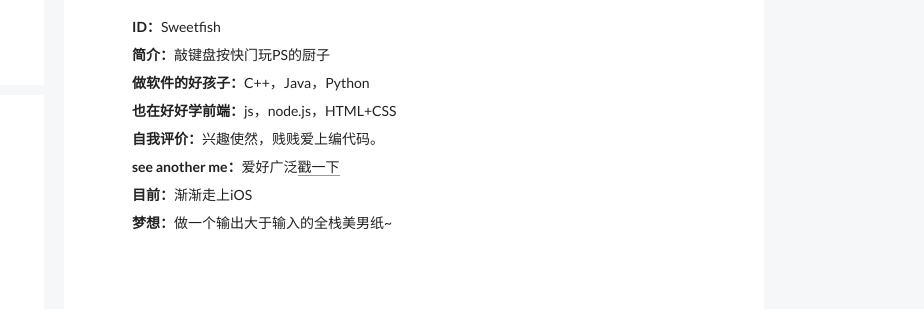
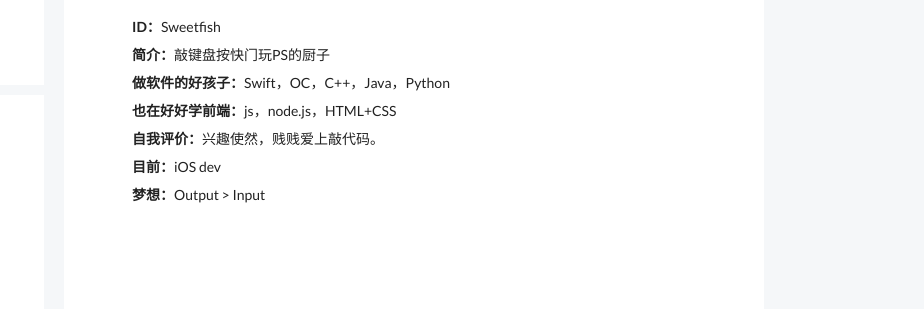
Before and after one commit to Deerdev/deerdev.github.io, a plain HTML site: page about/index.html in a window 1280 px wide. Shown: the part 276-585 px from the top of the page, 356-1280 px from the left. Drawn offline with Linux system fonts and the light colour scheme.

Commit message:
Site updated: 2017-05-13 20:50:42

```diff
--- a/about/index.html
+++ b/about/index.html
@@ -84,17 +84,17 @@
 
 
 
-<meta name="description" content="ID：Sweetfish 　　简介：敲键盘按快门玩PS的厨子 　　做软件的好孩子：C++，Java，Python 　　也在好好学前端：js，node.js，HTML+CSS 　　自我评价：兴趣使然，贱贱爱上编代码。 　　see another me：爱好广泛戳一下 　　目前：渐渐走上iOS 　　梦想：做一个输出大于输入的全栈美男纸~">
+<meta name="description" content="ID：Sweetfish 　　简介：敲键盘按快门玩PS的厨子 　　做软件的好孩子：Swift，OC，C++，Java，Python 　　也在好好学前端：js，node.js，HTML+CSS 　　自我评价：兴趣使然，贱贱爱上敲代码。 　　目前：iOS dev 　　梦想：Output &amp;gt; Input">
 <meta property="og:type" content="website">
 <meta property="og:title" content="Sweetfish的池塘">
 <meta property="og:url" content="http://yoursite.com/about/index.html">
 <meta property="og:site_name" content="Sweetfish">
-<meta property="og:description" content="ID：Sweetfish 　　简介：敲键盘按快门玩PS的厨子 　　做软件的好孩子：C++，Java，Python 　　也在好好学前端：js，node.js，HTML+CSS 　　自我评价：兴趣使然，贱贱爱上编代码。 　　see another me：爱好广泛戳一下 　　目前：渐渐走上iOS 　　梦想：做一个输出大于输入的全栈美男纸~">
+<meta property="og:description" content="ID：Sweetfish 　　简介：敲键盘按快门玩PS的厨子 　　做软件的好孩子：Swift，OC，C++，Java，Python 　　也在好好学前端：js，node.js，HTML+CSS 　　自我评价：兴趣使然，贱贱爱上敲代码。 　　目前：iOS dev 　　梦想：Output &amp;gt; Input">
 <meta property="og:image" content="http://yoursite.com/images/default_avatar.png">
-<meta property="og:updated_time" content="2016-08-20T16:46:22.000Z">
+<meta property="og:updated_time" content="2017-05-13T12:50:29.000Z">
 <meta name="twitter:card" content="summary">
 <meta name="twitter:title" content="Sweetfish的池塘">
-<meta name="twitter:description" content="ID：Sweetfish 　　简介：敲键盘按快门玩PS的厨子 　　做软件的好孩子：C++，Java，Python 　　也在好好学前端：js，node.js，HTML+CSS 　　自我评价：兴趣使然，贱贱爱上编代码。 　　see another me：爱好广泛戳一下 　　目前：渐渐走上iOS 　　梦想：做一个输出大于输入的全栈美男纸~">
+<meta name="twitter:description" content="ID：Sweetfish 　　简介：敲键盘按快门玩PS的厨子 　　做软件的好孩子：Swift，OC，C++，Java，Python 　　也在好好学前端：js，node.js，HTML+CSS 　　自我评价：兴趣使然，贱贱爱上敲代码。 　　目前：iOS dev 　　梦想：Output &amp;gt; Input">
 <meta name="twitter:image" content="http://yoursite.com/images/default_avatar.png">
 
 
@@ -260,12 +260,11 @@
 
 <p>　　<strong>ID：</strong>Sweetfish</p>
 <p>　　<strong>简介：</strong>敲键盘按快门玩PS的厨子</p>
-<p>　　<strong>做软件的好孩子：</strong>C++，Java，Python</p>
+<p>　　<strong>做软件的好孩子：</strong>Swift，OC，C++，Java，Python</p>
 <p>　　<strong>也在好好学前端：</strong>js，node.js，HTML+CSS</p>
-<p>　　<strong>自我评价：</strong>兴趣使然，贱贱爱上编代码。</p>
-<p>　　<strong>see another me：</strong>爱好广泛<a href="http://fish.sweetfish.cn/about" target="_blank" rel="external">戳一下</a></p>
-<p>　　<strong>目前：</strong>渐渐走上iOS</p>
-<p>　　<strong>梦想：</strong>做一个输出大于输入的全栈美男纸~</p>
+<p>　　<strong>自我评价：</strong>兴趣使然，贱贱爱上敲代码。</p>
+<p>　　<strong>目前：</strong>iOS dev</p>
+<p>　　<strong>梦想：</strong>Output &gt; Input</p>
 
 
   </div>
--- a/css/main.css
+++ b/css/main.css
@@ -1554,7 +1554,7 @@
   width: 4px;
   height: 4px;
   border-radius: 50%;
-  background: #ff34da;
+  background: #6efffa;
 }
 .links-of-blogroll {
   font-size: 13px;
```
